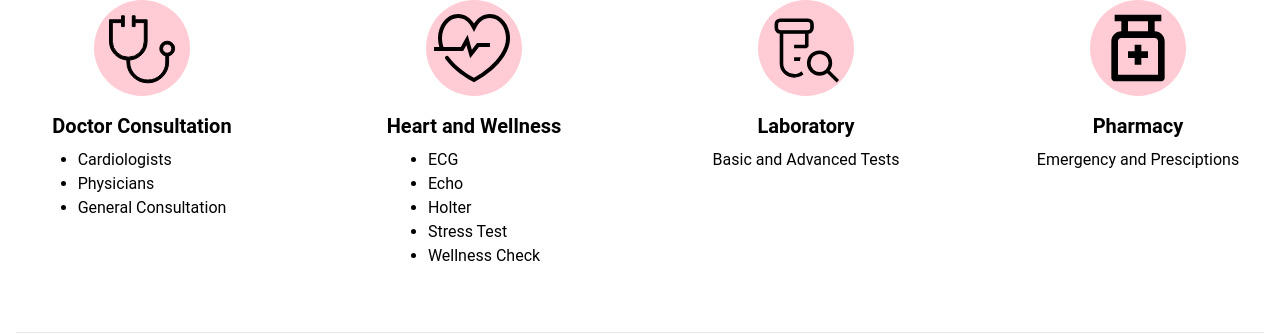
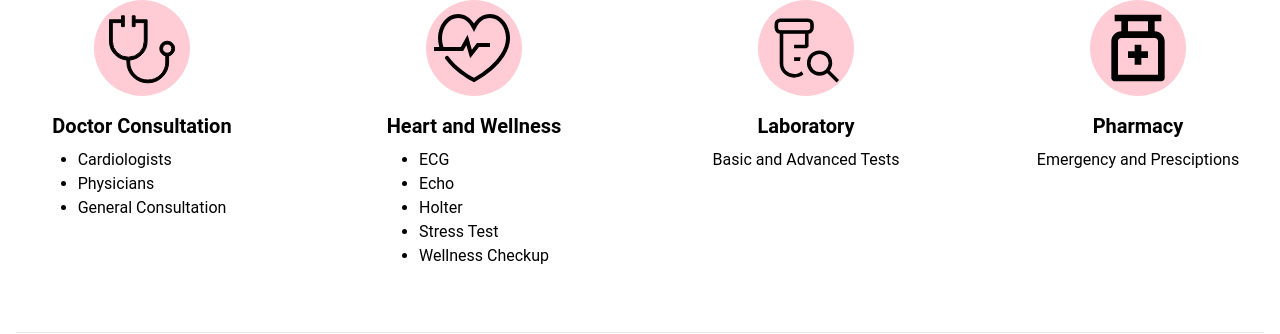
Before and after one commit to jjkivai/ClinicFinal, a Django app: page /about-us/ in a window 1280 px wide. Shown: the part 646-980 px from the top of the page. Run offline with Django 4.2, Linux system fonts and the light colour scheme; some libraries are stand-ins or nearby versions.

Commit message:
Update to about us

```diff
--- a/clinic_app/templates/about-us.html
+++ b/clinic_app/templates/about-us.html
@@ -98,7 +98,7 @@
                         <li class="">Echo</li>
                         <li class="">Holter</li>
                         <li class="">Stress Test</li>
-                        <li class="">Wellness Check</li>
+                        <li class="">Wellness Checkup</li>
                     </ul>
                 </div>
                 <div class="flex flex-col items-center text-center">
```
